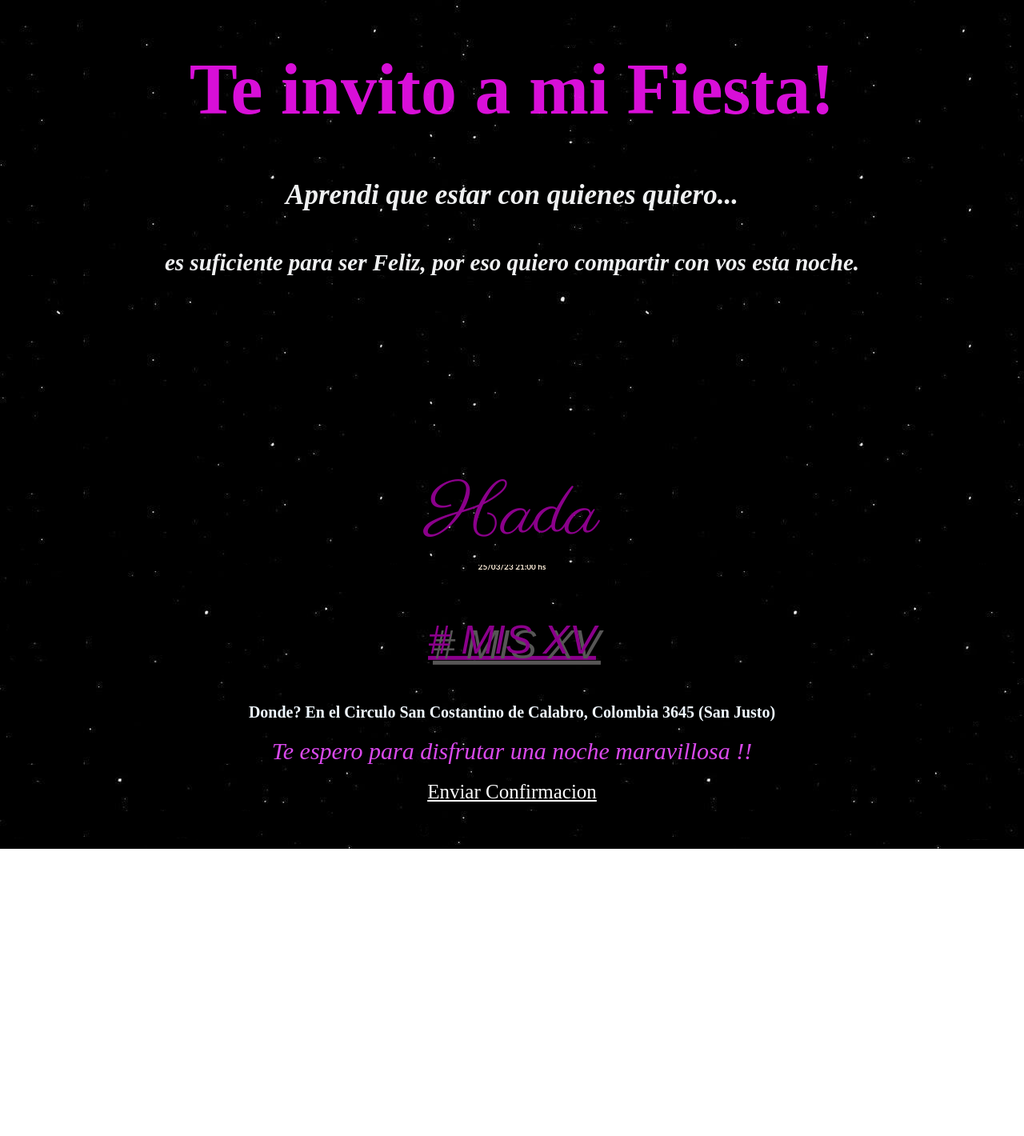
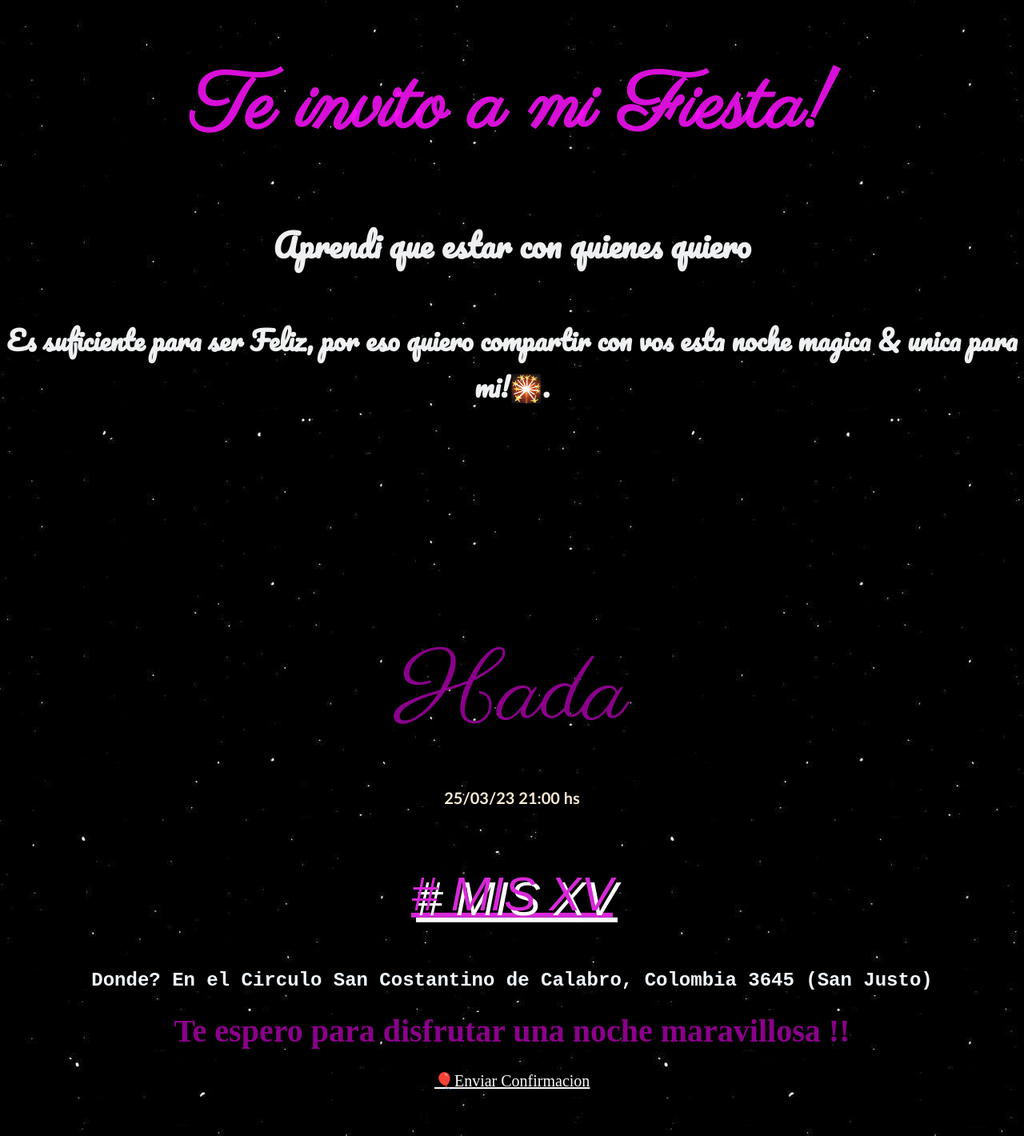
Before and after one commit to moyalucia1/invitacion-de-15, a React (Create React App) app: page / in a window 1280 px wide. Shown: the whole page at 80% size. Before the commit the page ends 1061 px from the top, so only its background shows below. Built offline with nearby package versions, Linux system fonts and the light colour scheme.

Commit message:
cambio de pading

```diff
--- a/src/Componentes/Body.css
+++ b/src/Componentes/Body.css
@@ -1,44 +1,21 @@
 @import url(https://fonts.googleapis.com/css2?family=Pacifico&display=swap);
 @import url(https://fonts.googleapis.com/css2?family=Pacifico&family=Parisienne&display=swap);
 @import url(https://fonts.googleapis.com/css2?family=Pacifico&family=Parisienne&display=swap);
-@import url(https://fonts.googleapis.com/css2?family=Pacifico&family=Parisienne&display=swap);
+
 
 .titulo {
 
-  font-family: Styles;
+  font-family: Parisienne;
   color: rgba(245, 17, 245, 0.884);
-  font-size: 90px;
-}
-.slide-fwd-center {
-	-webkit-animation: slide-fwd-center 7s cubic-bezier(0.250, 0.460, 0.450, 0.940) both;
-	        animation: slide-fwd-center 7s cubic-bezier(0.250, 0.460, 0.450, 0.940) both;
-}
-@-webkit-keyframes slide-fwd-center {
-  0% {
-    -webkit-transform: translateZ(0);
-            transform: translateZ(0);
-  }
-  100% {
-    -webkit-transform: translateZ(160px);
-            transform: translateZ(160px);
-  }
-}
-@keyframes slide-fwd-center {
-  0% {
-    -webkit-transform: translateZ(0);
-            transform: translateZ(0);
-  }
-  100% {
-    -webkit-transform: translateZ(160px);
-            transform: translateZ(160px);
-  }
+  font-size: 100px;
 }
 
 
 
+
 .nombre {
-  font-size: 90px;
-  font-family: Parisienne;
+  font-size: 120px;
+  font-family: Parisienne, cursive;
   color: darkmagenta;
 
 }
@@ -71,7 +48,7 @@
 .horario {
   font-family: 'Gill Sans', 'Gill Sans MT', Calibri, 'Trebuchet MS', sans-serif;
   color: antiquewhite;
-  font-size: 10px;
+  font-size: 20px;
 
 }
 
@@ -83,20 +60,19 @@
 
 .frase {
   color: rgb(239, 240, 241);
-  font-size: 35px;
-  font-weight: lighter;
-  font-family: Caveat;
-  font-style: oblique;
+  font-size: 40px;
+  font-family: Pacifico;
+
 }
 
 .h3 {
   font-family: fantasy;
   font-weight: 300;
-  font-size: 50px;
+  font-size: 60px;
   font-style: italic;
-  color: darkmagenta;
+  color: rgb(216, 41, 216);
   text-decoration: underline;
-  text-shadow: 6px 6px rgb(87, 86, 86);
+  text-shadow: 6px 6px rgb(253, 253, 253);
 }
 
 .scale-up-center {
@@ -126,21 +102,21 @@
 
 
 .info {
-  color: rgb(217, 73, 236);
-  font-size: 30px;
-  font-weight: lighter;
+  color:darkmagenta;
+  font-size: 40px;
   font-family: Mystery Quest;
-  font-style: oblique;
+
 }
 
 
 
 .boton {
 
-  font-size: 25px;
-  border-color: rgb(244, 7, 252);
-  border-radius: 10px;
+  font-size: 20px;
+  font-family: cursive;
   color: rgb(252, 252, 252);
+  display: inline-flex;
+
 }
 .heartbeat {
 	-webkit-animation: heartbeat 10s cubic-bezier(0.455, 0.030, 0.515, 0.955) infinite ;
@@ -217,5 +193,6 @@
 
 .direccion {
   color: aliceblue;
-  font-size: 20px;
+  font-size: 25x;
+  font-family: monospace, cursive;
 }
--- a/src/Componentes/Body.js
+++ b/src/Componentes/Body.js
@@ -8,8 +8,8 @@ function Body() {
 
             <h1 className="titulo slide-fwd-center">Te invito a mi Fiesta!</h1>
             <div className="frase">
-                <h4>Aprendi que estar con quienes quiero...</h4>
-                <h5>es suficiente para ser Feliz, por eso quiero compartir con vos esta noche.</h5>
+                <h4>Aprendi que estar con quienes quiero</h4>
+                <h5>Es suficiente para ser Feliz, por eso quiero compartir con vos esta noche magica & unica para mi!🎇.</h5>
             </div>
 
             <div className="contenedor">
@@ -22,7 +22,10 @@ function Body() {
             <div>
                  <h1 className="info"> Te espero para disfrutar una noche maravillosa !!</h1>
             </div>
-                 <a className="boton heartbeat" href=" https://wa.me/1132722394?text=Confirmo%20Asistencia."> Enviar Confirmacion</a>
+            <div>
+            <a className="boton heartbeat" href=" https://wa.me/1132722394?text=Confirmo%20Asistencia."> 🎈Enviar Confirmacion</a>
+            </div>
+
 
         </div>
     )
```
